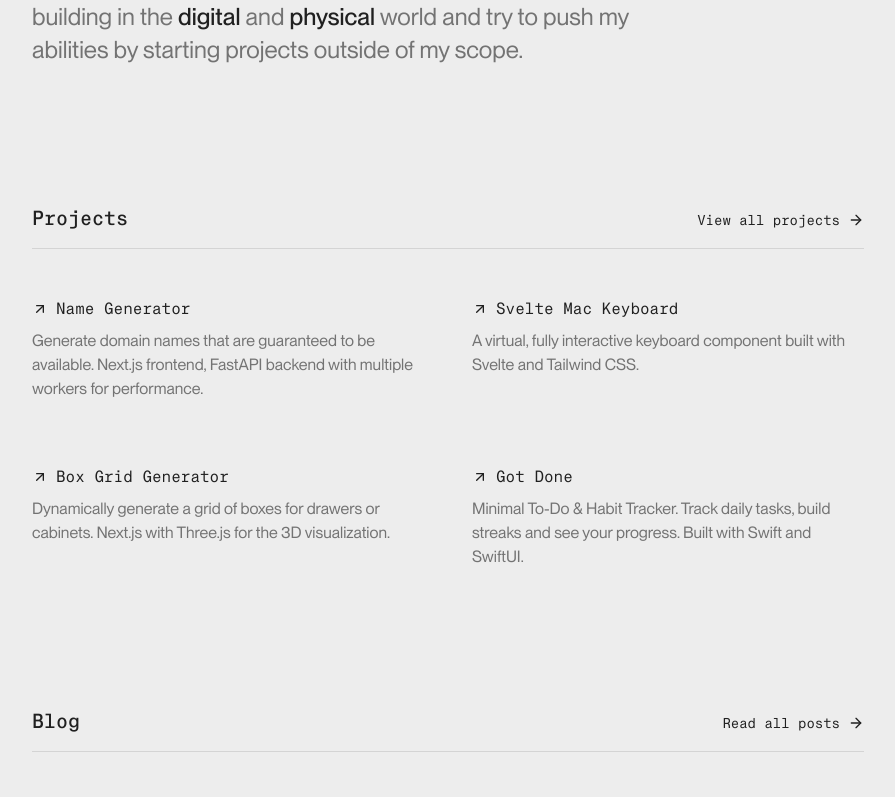
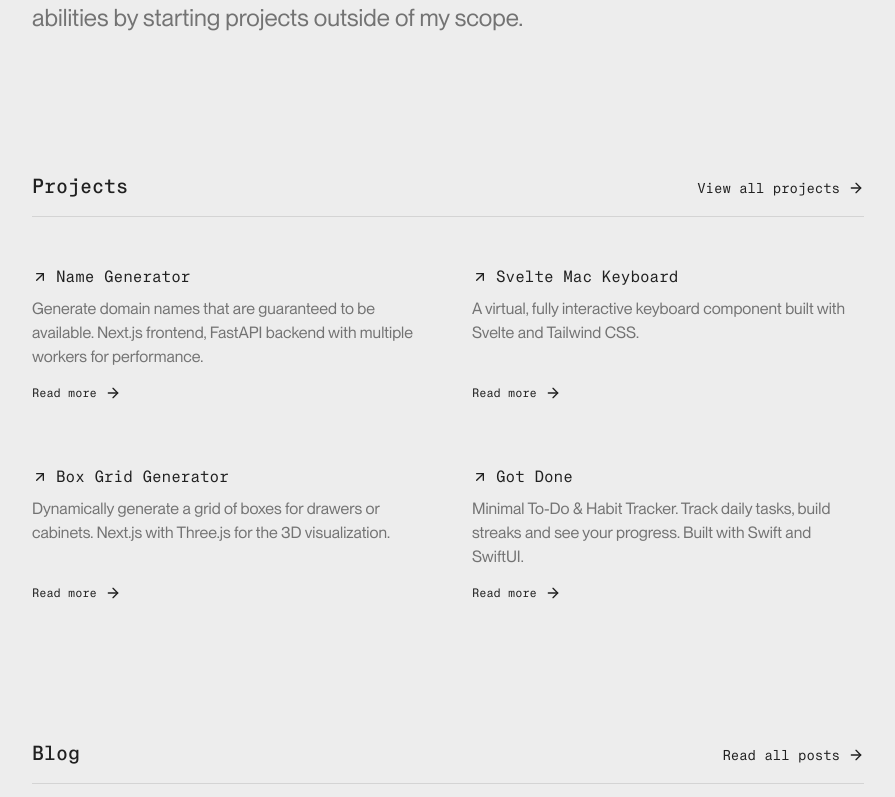
Before and after one commit to exddc/personal-site, a Next.js app: page / in a window 1280 px wide. Shown: the part 630-1427 px from the top of the page, without its empty margins (192-1087 px from the left). Built offline with nearby package versions, Linux system fonts and the light colour scheme.

Commit message:
Layout updates and Project Preview changes

```diff
--- a/app/layout.tsx
+++ b/app/layout.tsx
@@ -8,6 +8,7 @@ import "./globals.css";
 
 // Components
 import Script from "next/script";
+import ClientLayout from "@/components/ClientLayout";
 
 // Fonts
 const PPMontreal = localFont({
@@ -81,7 +82,7 @@ export default function RootLayout({
       className={`${PPMontreal.variable} ${PPMontrealMono.variable} h-full w-full antialiased`}
     >
       <body className="relative h-full w-full p-0 selection:bg-[var(--accent)] selection:text-white xl:p-24">
-        {children}
+        <ClientLayout>{children}</ClientLayout>
       </body>
       <Script
         defer
--- a/app/page.tsx
+++ b/app/page.tsx
@@ -2,7 +2,7 @@
 
 // Libraries
 import React from "react";
-import { motion, Variants } from "framer-motion";
+import { motion } from "framer-motion";
 import { ArrowRight } from "lucide-react";
 
 // Components
@@ -10,40 +10,12 @@ import NextLink from "next/link";
 import Link from "@/components/Link";
 import ProjectLink from "@/components/ProjectLink";
 import Tooltip from "@/components/Tooltip";
-import NavBar from "@/components/NavBar";
 import BlogPostPreview from "@/components/BlogPostPreview";
-
-// Variants
-const container: Variants = {
-  hidden: { opacity: 0 },
-  show: {
-    opacity: 1,
-    transition: {
-      staggerChildren: 0.1,
-      delayChildren: 0.3,
-    },
-  },
-};
-
-const item: Variants = {
-  hidden: { opacity: 0, y: 20 },
-  show: {
-    opacity: 1,
-    y: 0,
-    transition: { duration: 0.8, ease: [0.25, 1, 0.5, 1] },
-  },
-};
+import { container, item } from "@/lib/animations";
 
 export default function Home() {
   return (
-    <motion.main
-      variants={container}
-      initial="hidden"
-      animate="show"
-      className="mx-auto flex w-full max-w-5xl flex-col gap-24 p-6 sm:p-12 lg:p-24 xl:gap-32"
-    >
-      <NavBar variants={item} />
-
+    <motion.div variants={container} className="flex flex-col gap-24 xl:gap-32">
       {/* Hero */}
       <motion.div variants={item} className="flex flex-col gap-2">
         <h1 className="text-foreground text-4xl font-medium tracking-tight sm:text-6xl">
@@ -106,24 +78,28 @@ export default function Home() {
             href="https://name-generator.timoweiss.me"
             title="Name Generator"
             description="Generate domain names that are guaranteed to be available. Next.js frontend, FastAPI backend with multiple workers for performance."
+            internalLink="/projects/name-generator"
           />
 
           <ProjectLink
             href="https://svelte-keyboard.timoweiss.me"
             title="Svelte Mac Keyboard"
             description="A virtual, fully interactive keyboard component built with Svelte and Tailwind CSS."
+            internalLink="/projects/svelte-keyboard"
           />
 
           <ProjectLink
             href="https://box-grid.timoweiss.me"
             title="Box Grid Generator"
             description="Dynamically generate a grid of boxes for drawers or cabinets. Next.js with Three.js for the 3D visualization."
+            internalLink="/projects/box-grid"
           />
 
           <ProjectLink
             href="https://gotdoneapp.com"
             title="Got Done"
             description="Minimal To-Do & Habit Tracker. Track daily tasks, build streaks and see your progress. Built with Swift and SwiftUI."
+            internalLink="/projects/gotdoneapp"
           />
         </div>
       </motion.section>
@@ -181,6 +157,6 @@ export default function Home() {
           <Link href="https://linkedin.com/in/timoweiss" title="LinkedIn" />
         </div>
       </motion.section>
-    </motion.main>
+    </motion.div>
   );
 }
--- /dev/null
+++ b/app/projects/page.tsx
@@ -0,0 +1,20 @@
+"use client";
+
+// Libraries
+import React from "react";
+import { motion } from "framer-motion";
+
+// Components
+import { container, item } from "@/lib/animations";
+
+export default function Projects() {
+  return (
+    <motion.div variants={container} className="flex flex-col gap-24 xl:gap-32">
+      <motion.div variants={item} className="flex flex-col gap-2">
+        <h1 className="text-foreground text-4xl font-medium tracking-tight sm:text-6xl">
+          Projects
+        </h1>
+      </motion.div>
+    </motion.div>
+  );
+}
--- /dev/null
+++ b/components/ClientLayout.tsx
@@ -0,0 +1,43 @@
+"use client";
+
+import React, { useState, useEffect } from "react";
+import { motion, AnimatePresence } from "framer-motion";
+import { usePathname } from "next/navigation";
+import NavBar from "@/components/NavBar";
+import { container, item } from "@/lib/animations";
+
+export default function ClientLayout({
+  children,
+}: {
+  children: React.ReactNode;
+}) {
+  const pathname = usePathname();
+  const [isInitialMount, setIsInitialMount] = useState(true);
+
+  useEffect(() => {
+    setIsInitialMount(false);
+  }, []);
+
+  return (
+    <motion.main
+      variants={container}
+      initial={isInitialMount ? "hidden" : "show"}
+      animate="show"
+      className="mx-auto flex w-full max-w-5xl flex-col gap-12 p-6 sm:p-12 lg:p-24 xl:gap-24"
+    >
+      <NavBar variants={item} />
+      <AnimatePresence mode="wait">
+        <motion.div
+          key={pathname}
+          initial={{ opacity: 0, y: 20 }}
+          animate={{ opacity: 1, y: 0 }}
+          exit={{ opacity: 0, y: 20 }}
+          transition={{ duration: 0.8, ease: [0.25, 1, 0.5, 1] }}
+          className="contents"
+        >
+          {children}
+        </motion.div>
+      </AnimatePresence>
+    </motion.main>
+  );
+}
--- a/components/Link.tsx
+++ b/components/Link.tsx
@@ -1,12 +1,18 @@
-import React from "react";
+// Components
+import NextLink from "next/link";
 import { ArrowUpRight } from "lucide-react";
 
-export default function Link({ href, title }: { href: string; title: string }) {
+// Types
+interface Props {
+  href: string;
+  title: string;
+}
+
+export default function Link({ href, title }: Props) {
   return (
-    <a
+    <NextLink
       href={href}
       target="_blank"
-      rel="noopener noreferrer"
       className="group text-foreground hover:text-accent flex w-fit items-center gap-2 font-mono text-base transition-all duration-300"
     >
       <ArrowUpRight className="group-hover:-translate-y-0.1 h-4 w-4 transition-transform duration-300 ease-[cubic-bezier(0.25,1,0.5,1)] group-hover:translate-x-0.5 group-hover:rotate-45" />
@@ -14,6 +20,6 @@ export default function Link({ href, title }: { href: string; title: string }) {
         {title}
         <span className="bg-accent absolute -bottom-1 left-0 h-[1px] w-0 transition-all duration-300 group-hover:w-full"></span>
       </span>
-    </a>
+    </NextLink>
   );
 }
--- a/components/NavBar.tsx
+++ b/components/NavBar.tsx
@@ -31,7 +31,7 @@ export default function NavBar({ variants }: Props) {
       >
         home
       </NextLink>
-      <a
+      <NextLink
         href="/projects"
         className={cn(
           "hover:text-accent transition-colors",
@@ -39,7 +39,7 @@ export default function NavBar({ variants }: Props) {
         )}
       >
         projects
-      </a>
+      </NextLink>
       <NextLink
         href="/blog"
         className={cn(
@@ -50,7 +50,7 @@ export default function NavBar({ variants }: Props) {
         blog
       </NextLink>
 
-      <a
+      <NextLink
         href="/#socials"
         className={cn(
           "hover:text-accent transition-colors",
@@ -58,7 +58,7 @@ export default function NavBar({ variants }: Props) {
         )}
       >
         socials
-      </a>
+      </NextLink>
     </motion.nav>
   );
 }
--- a/components/ProjectLink.tsx
+++ b/components/ProjectLink.tsx
@@ -1,18 +1,36 @@
-import Link from "./Link";
+"use client";
+
+// Components
+import Link from "@/components/Link";
+import NextLink from "next/link";
+import { ArrowRight } from "lucide-react";
+
+// Types
+interface Props {
+  href: string;
+  title: string;
+  description: string;
+  internalLink: string;
+}
 
 export default function ProjectLink({
   href,
   title,
   description,
-}: {
-  href: string;
-  title: string;
-  description: string;
-}) {
+  internalLink,
+}: Props) {
   return (
     <div className="flex flex-col gap-2">
       <Link href={href} title={title} />
-      <p className="tracking-normal text-neutral-500">{description}</p>
+      <NextLink
+        href={internalLink}
+        className="group flex h-full flex-col justify-between"
+      >
+        <p className="tracking-normal text-neutral-500">{description}</p>
+        <div className="group-hover:text-accent mt-4 flex items-center gap-2 font-mono text-xs transition-all group-hover:gap-3">
+          Read more <ArrowRight className="h-4 w-4" />
+        </div>
+      </NextLink>
     </div>
   );
 }
--- /dev/null
+++ b/lib/animations.ts
@@ -0,0 +1,21 @@
+import { Variants } from "framer-motion";
+
+export const container: Variants = {
+  hidden: { opacity: 0 },
+  show: {
+    opacity: 1,
+    transition: {
+      staggerChildren: 0.1,
+      delayChildren: 0.3,
+    },
+  },
+};
+
+export const item: Variants = {
+  hidden: { opacity: 0, y: 20 },
+  show: {
+    opacity: 1,
+    y: 0,
+    transition: { duration: 0.8, ease: [0.25, 1, 0.5, 1] },
+  },
+};
```
Also changed, not shown: components/Tooltip.tsx (+6 -5 lines).
